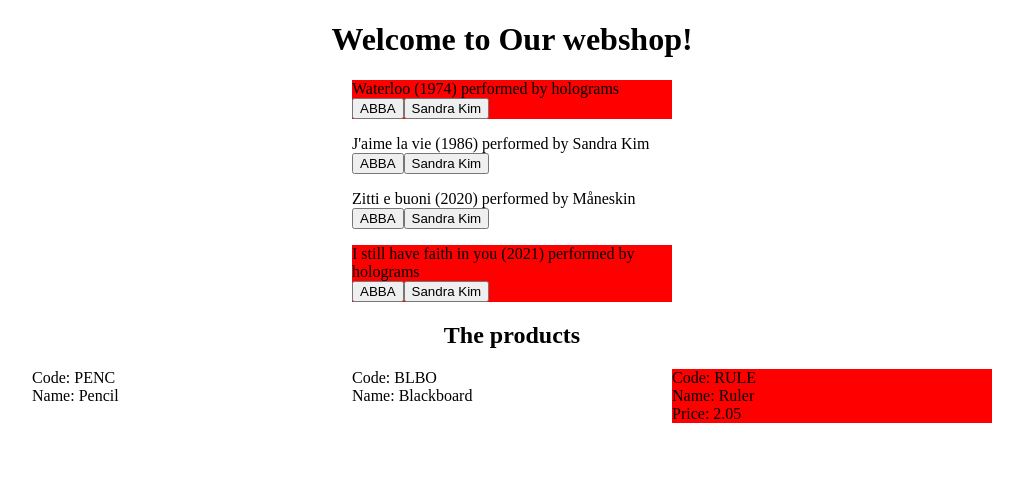
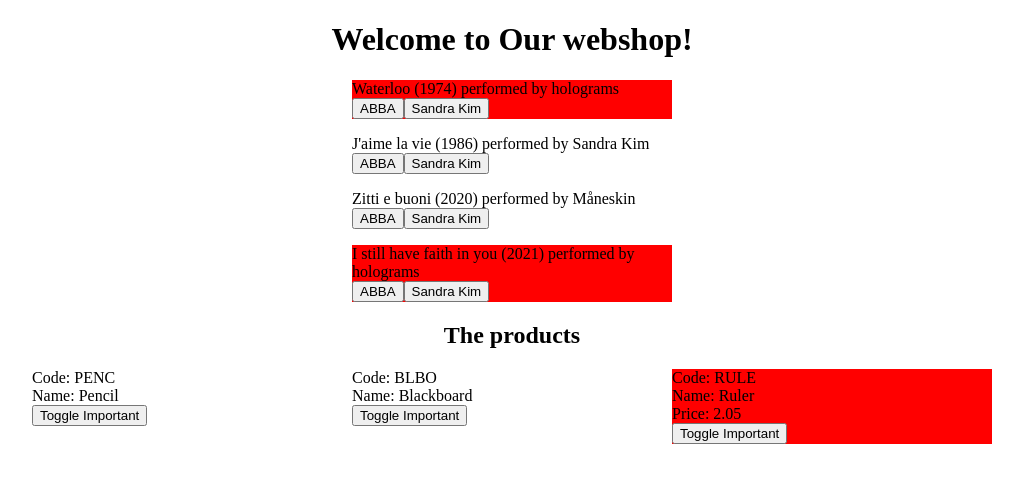
Before and after one commit to Jef-DS/angwebshop, an Angular app: page / in a window 1280 px wide. Shown: the top 482 px of the page, without its empty margins (128-1151 px from the left). Built offline with nearby package versions, Linux system fonts and the light colour scheme.

Commit message:
@Output event toggleImportant

```diff
--- a/src/app/product/product-list/product-list.component.html
+++ b/src/app/product/product-list/product-list.component.html
@@ -1,4 +1,7 @@
 <h2>{{title}}</h2>
 <div class="products">
-    <app-product-single-item *ngFor="let prod of products" [product]="prod"></app-product-single-item>
+    <app-product-single-item
+           *ngFor="let prod of products"
+           (clickProduct)="toggleImportant($any($event))"
+           [product]="prod"></app-product-single-item>
 </div>
--- a/src/app/product/product-list/product-list.component.ts
+++ b/src/app/product/product-list/product-list.component.ts
@@ -7,15 +7,18 @@
   styleUrls: ['./product-list.component.css']
 })
 export class ProductListComponent implements OnInit {
+  @Input() title!: string;
   products = [
     new Product('PENC', 'Pencil', 1.25),
     new Product('BLBO', 'Blackboard', 20.95),
     new Product('RULE', 'Ruler', 2.05, true)
   ];
-  @Input() title!: string;
   constructor() { }
 
   ngOnInit(): void {
   }
-
+  toggleImportant(product:Product):void{
+    const foundProduct = this.products.find( p => p.code === product.code);
+    foundProduct?.toggleImportant();
+  }
 }
--- a/src/app/product/product-single-item/product-single-item.component.html
+++ b/src/app/product/product-single-item/product-single-item.component.html
@@ -2,4 +2,5 @@
     <div class="product-code"><span class="product-label">Code</span>{{ product.code }}</div>
     <div class="product-name"><span class="product-label">Name</span>{{ product.name }}</div>
     <div *ngIf="product.isImportant" class="product-price"><span class="product-label">Price</span>{{ product.price }}</div>
+    <button (click)="toggleImportant()">Toggle Important</button>
 </article>
--- a/src/app/product/product-single-item/product-single-item.component.ts
+++ b/src/app/product/product-single-item/product-single-item.component.ts
@@ -1,5 +1,6 @@
-import { Component, Input, OnInit } from '@angular/core';
+import { Component, EventEmitter, Input, OnInit, Output } from '@angular/core';
 import { Product } from 'src/app/model/product';
+
 @Component({
   selector: 'app-product-single-item',
   templateUrl: './product-single-item.component.html',
@@ -7,10 +8,15 @@
 })
 export class ProductSingleItemComponent implements OnInit {
   @Input() product!:Product; //non-null assertion operator !
+  @Output() clickProduct= new EventEmitter<Product>();
+
   constructor() { }  // no initialisation anymore, the value will be provided by the parent component
+
   ngOnInit(): void {
   }
+
   toggleImportant(){
-    this.product.toggleImportant();
+    this.clickProduct.emit(this.product); //send the product to the parent
   }
+
 }
```
